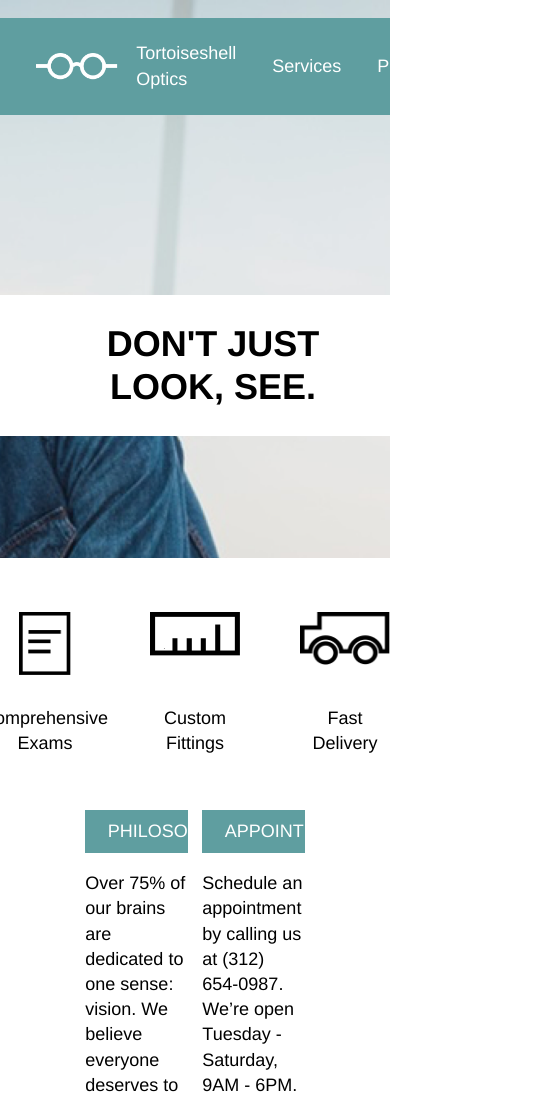
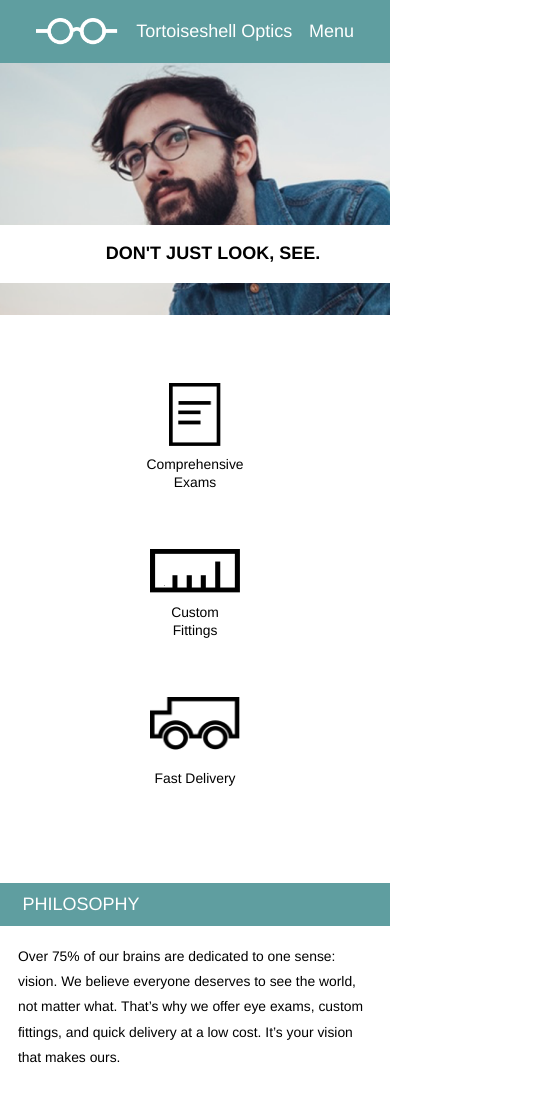
Before and after one commit to LuLuKotewicz/TortoiseshellOptics, a plain HTML site: page index.html in a window 390 px wide. Shown: the top 1101 px of the page, 546 px wide, since content can reach past the window. Drawn offline with Linux system fonts and the light colour scheme.

Commit message:
Add media queries for tablet and mobile and refactor code

```diff
--- a/index.html
+++ b/index.html
@@ -21,6 +21,11 @@
                 <li>Contact</li>
              </ul>
             </nav>
+            <div class="mobile-menu">
+              <ul>
+                <li>Menu</li>
+              </ul>
+           </div>
           </div>
       </header>
       <div class="intro">
@@ -48,10 +53,10 @@
   </div>
   <div class="container-3">
     <div class="text-bucket">
-      <div class="text-1">
+      <div class="text">
         <span>Philosophy</span>
       </div>
-      <div>
+      <div class="body-text">
         <p>Over 75% of our brains are dedicated to one sense: vision. We
           believe everyone deserves to see the world, not matter what. That’s
           why we offer eye exams, custom fittings, and quick delivery at a low
@@ -59,10 +64,10 @@
       </div>
     </div>
     <div class="text-bucket">
-      <div class="text-2">
+      <div class="text">
         <span>Appointments</span>
       </div>
-      <div>
+      <div class="body-text">
         <p>Schedule an appointment by calling us at (312) 654-0987. We’re open
           Tuesday - Saturday, 9AM - 6PM.</p>
       </div>
--- a/resources/css/style.css
+++ b/resources/css/style.css
@@ -1,11 +1,11 @@
 html {
   font-family: Helvetica;
   font-size: 18px;
-  line-height: 1.4;
+  line-height: 1.4rem;
 }
 
 body {
-  line-height: 1.4;
+  line-height: 1.4rem;
 }
 
 .container {
@@ -19,7 +19,7 @@ body {
 }
 
 .container-3 {
-  max-width: 75%;
+  max-width: 960px;
   margin: 0 auto;
   display: flex;
   justify-content: center;
@@ -73,7 +73,7 @@ nav ul li {
 .intro-message {
   background-color: #FFF;
   font-size: 2rem;
-  line-height: 1.2;
+  line-height: 2.4rem;
   font-weight: bold;
   text-transform: uppercase;
   text-align: center;
@@ -132,22 +132,12 @@ nav ul li {
   margin-bottom: 5rem;
 }
 
-.text-1, .text-2 {
+.text {
   background-color: cadetblue;
   color: #FFF;
   text-transform: uppercase;
   padding: 0.5rem 1.25rem;
   margin-bottom: 1rem;
-}
-
-.text-1 p {
-  color: #000;
-  text-transform: none;
-}
-
-.text-2 p {
-  color: #000;
-  text-transform: none;
 }
 
 footer {
@@ -162,3 +152,137 @@ footer img {
   width: auto;
   padding-right: 1rem;
 }
+
+@media only screen and (min-width: 769px) {
+  .mobile-menu {
+    display: none;
+  }
+}
+
+@media only screen and (min-width: 640px) and (max-width: 768px) {
+  .container {
+    max-width: 100%;
+    margin: 0 auto;
+  }
+
+  .hero-image {
+    height: 22rem;
+    padding-top: 0rem;
+  }
+
+  .intro-message {
+    background-color: #FFF;
+    font-size: 1.33rem;
+    line-height: 2.4rem;
+    padding: 0.75rem 4rem;
+    margin-top: 5rem;
+    margin-right: 2rem;
+  }
+
+  .mobile-menu {
+    display: none;
+  }
+}
+
+@media only screen and (max-width: 639px) {
+  .container {
+    max-width: 100%;
+    margin: 0 auto;
+  }
+
+  .hero-image {
+    height: 17rem;
+    padding-top: 0rem;
+    padding-bottom: 0.5rem;
+    background-position: left -64px bottom 0px;
+  }
+
+  .intro-message {
+    background-color: #FFF;
+    width: 100%;
+    font-size: 1rem;
+    line-height: 1.2rem;
+    padding: 1rem;
+    margin-top: 9rem;
+  }
+
+  nav ul {
+    display: none;
+  }
+
+  .services {
+    display: flex;
+    flex-direction: column;
+    justify-content: space-between;
+    align-items: center;
+    margin-top: 3.77rem;
+    margin-bottom: 3.77rem;
+    text-align: center;
+    height: 24rem;
+  }
+
+  .service-1 {
+    display: flex;
+    flex-direction: column;
+    margin-bottom: 1.54rem;
+    max-width: 5rem;
+    height: 6rem;
+    font-size: 0.77rem;
+    line-height: 1rem;
+  }
+
+  .service-2 {
+    display: flex;
+    flex-direction: column;
+    margin-bottom: 1.54rem;
+    max-width: 5rem;
+    height: 5rem;
+    font-size: 0.77rem;
+    line-height: 1rem;
+  }
+
+  .service-3 {
+    display: flex;
+    flex-direction: column;
+    margin-bottom: 1.54rem;
+    max-width: 5rem;
+    height: 5rem;
+    font-size: 0.77rem;
+    line-height: 1rem;
+  }
+
+  .container-3 {
+    max-width: 100%;
+    margin: 0 auto;
+    display: flex;
+    flex-direction: column;
+    justify-content: center;
+  }
+
+  .text-bucket {
+    display: inline-flex;
+    flex-direction: column;
+    max-width: 100%;
+    margin-left: 0;
+    margin-right: 0;
+    margin-bottom: 4rem;
+  }
+
+  .text {
+    padding: 0.5rem 1.25rem;
+    margin-bottom: 1rem;
+  }
+
+  .body-text {
+    font-size: 0.77rem;
+    padding: 0 1rem;
+  }
+
+  footer {
+    justify-content: center;
+  }
+
+  footer span {
+    display: none;
+  }
+}
```
